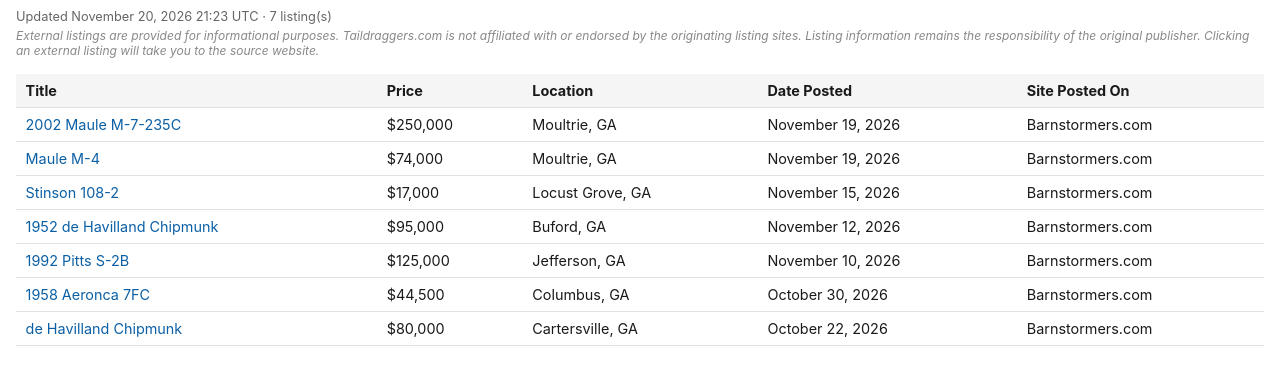
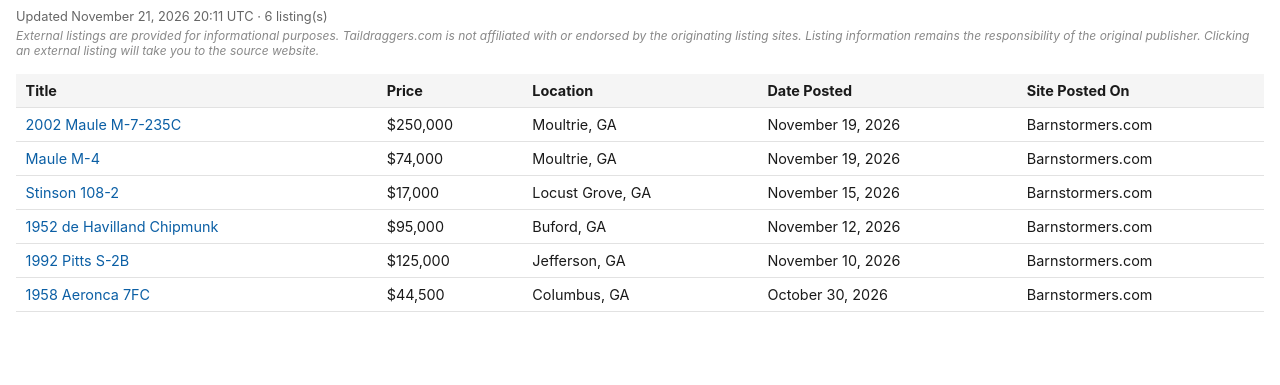
Before and after one commit to taildraggers/georgia, a plain HTML site: page docs/index.html in a window 1280 px wide. Shown: the part 43-428 px from the top of the page. Drawn offline with Linux system fonts and the light colour scheme.

Commit message:
Update Georgia listings (2026-11-21)

```diff
--- a/docs/index.html
+++ b/docs/index.html
@@ -58,7 +58,7 @@
 </head>
 <body>
   <h1>Taildragger Ads in Georgia</h1>
-  <div class="updated">Updated November 20, 2026 21:23 UTC &middot; 7 listing(s)</div>
+  <div class="updated">Updated November 21, 2026 20:11 UTC &middot; 6 listing(s)</div>
   <div class="disclaimer">External listings are provided for informational purposes. Taildraggers.com is not affiliated with or endorsed by the originating listing sites. Listing information remains the responsibility of the original publisher. Clicking an external listing will take you to the source website.</div>
   <table>
     <thead>
@@ -71,7 +71,6 @@
         <tr><td><a href="https://www.barnstormers.com/classified-2060125-1952-de-Havilland-Chipmunk.html" target="_blank" rel="noopener noreferrer">1952 de Havilland Chipmunk</a></td><td>$95,000</td><td>Buford, GA</td><td>November 12, 2026</td><td>Barnstormers.com</td></tr>
         <tr><td><a href="https://www.barnstormers.com/classified-2071740-1992-Aviat-Pitts-S-2B.html" target="_blank" rel="noopener noreferrer">1992 Pitts S-2B</a></td><td>$125,000</td><td>Jefferson, GA</td><td>November 10, 2026</td><td>Barnstormers.com</td></tr>
         <tr><td><a href="https://www.barnstormers.com/classified-2081024-1958-Aeronca-7FC-TriChamp.html" target="_blank" rel="noopener noreferrer">1958 Aeronca 7FC</a></td><td>$44,500</td><td>Columbus, GA</td><td>October 30, 2026</td><td>Barnstormers.com</td></tr>
-        <tr><td><a href="https://www.barnstormers.com/classified-2079587-FOR-SALE-DHC-1-Chipmunk.html" target="_blank" rel="noopener noreferrer">de Havilland Chipmunk</a></td><td>$80,000</td><td>Cartersville, GA</td><td>October 22, 2026</td><td>Barnstormers.com</td></tr>
     </tbody>
   </table>
 <script>
```
